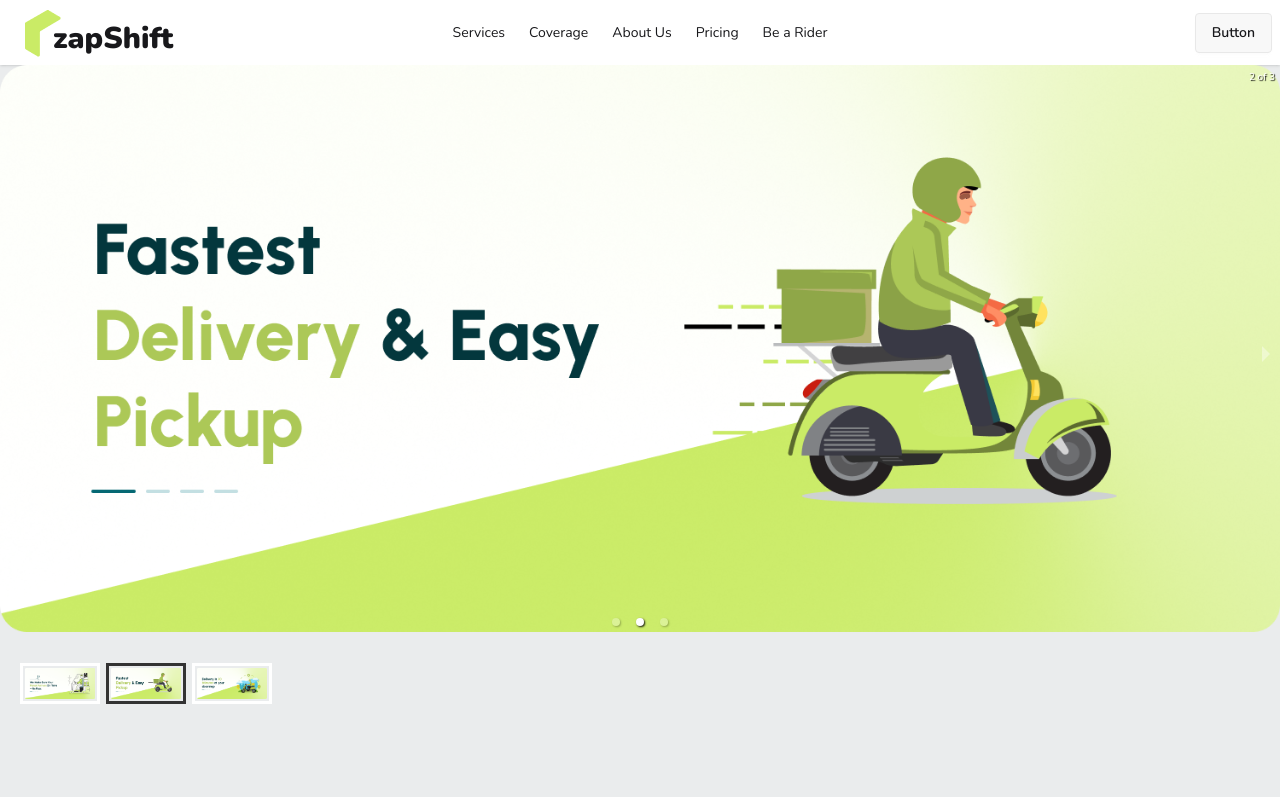
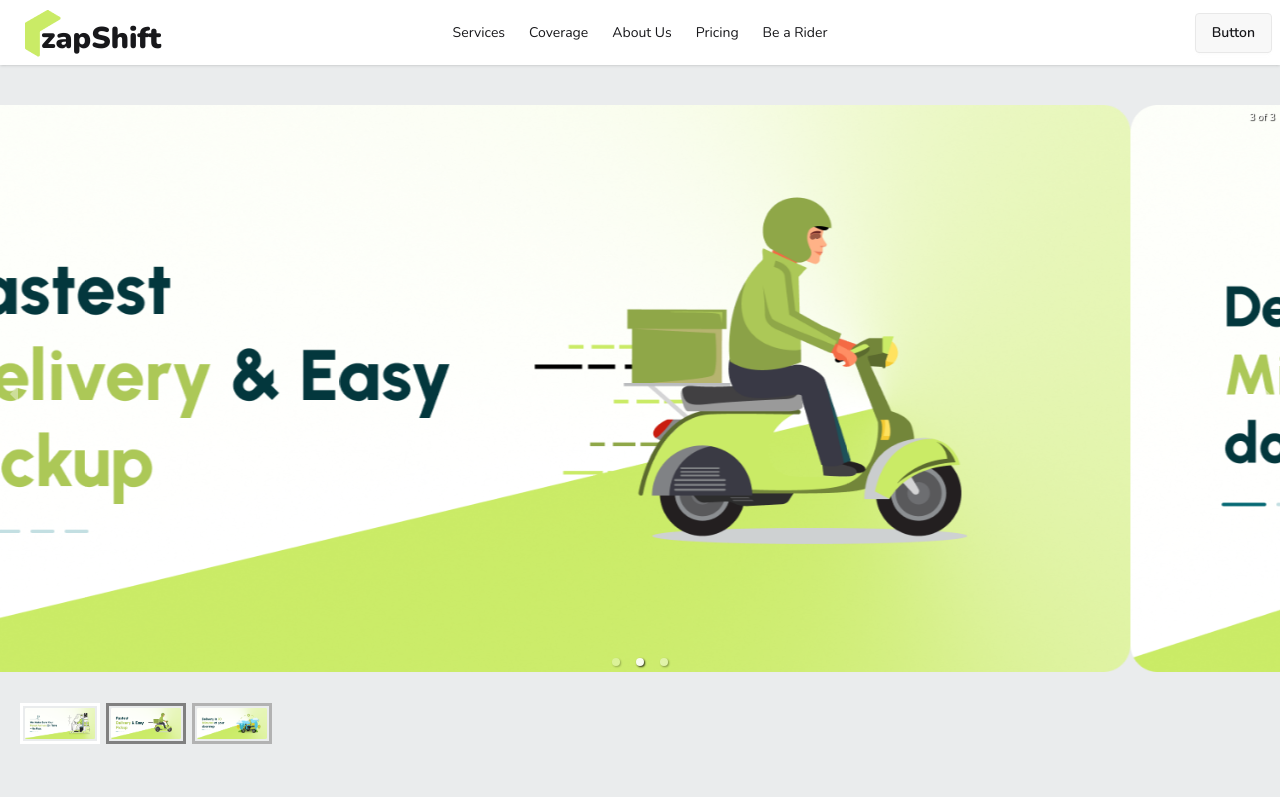
Before and after one commit to farhanarexa/Zap-Shift-Frontend, a React (Vite) app: page / in a window 1280 px wide. Shown: the top 797 px of the page. Built offline with nearby package versions, Linux system fonts and the light colour scheme.

Commit message:
logo route added

```diff
--- a/src/Components/Common/Logo.jsx
+++ b/src/Components/Common/Logo.jsx
@@ -1,12 +1,15 @@
 import React from 'react';
 import logo from '../../assets/logo.png';
+import { Link } from 'react-router';
 
 const Logo = () => {
     return (
-        <div className='flex items-end'>
-            <img src={logo} alt="" />
-            <h3 className='text-3xl font-black -ms-2'>zapShift</h3>
-        </div>
+        <Link to='/'>
+            <div className='flex items-end'>
+                <img src={logo} alt="" />
+                <h3 className='text-3xl font-black -ms-5'>zapShift</h3>
+            </div>
+        </Link>
     );
 };
 
--- a/src/Pages/Home/Banner.jsx
+++ b/src/Pages/Home/Banner.jsx
@@ -7,6 +7,7 @@ import banner3 from '../../assets/banner/banner3.png';
 
 const Banner = () => {
     return (
+        <div className='mt-10'>
             <Carousel
                 autoPlay={true}
                 infiniteLoop={true}
@@ -21,6 +22,7 @@ const Banner = () => {
                     <img src={banner3} />
                 </div>
             </Carousel>
+        </div>
     );
 };
 
```
Lines whose indentation alone changed are shown as unchanged.
